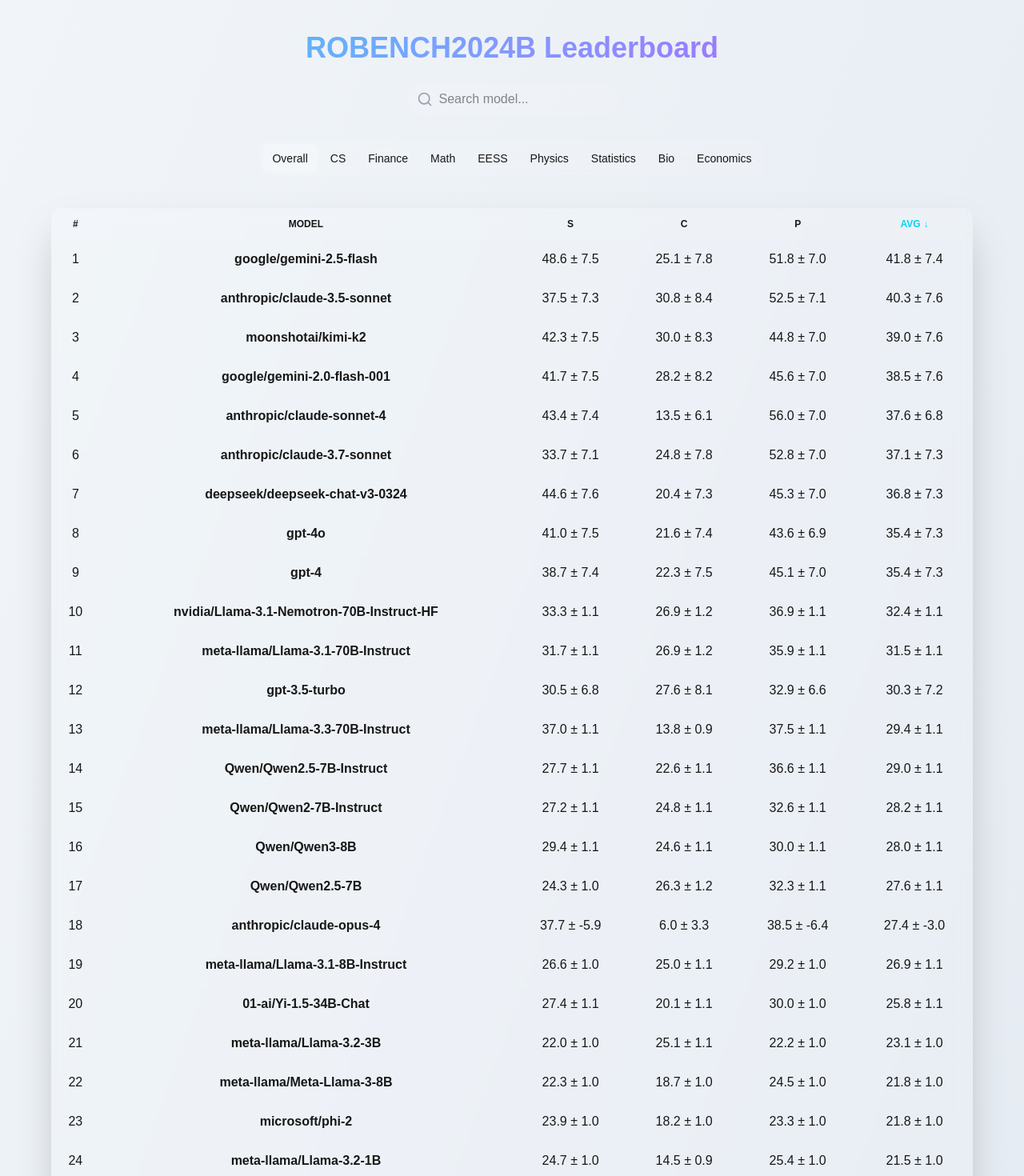
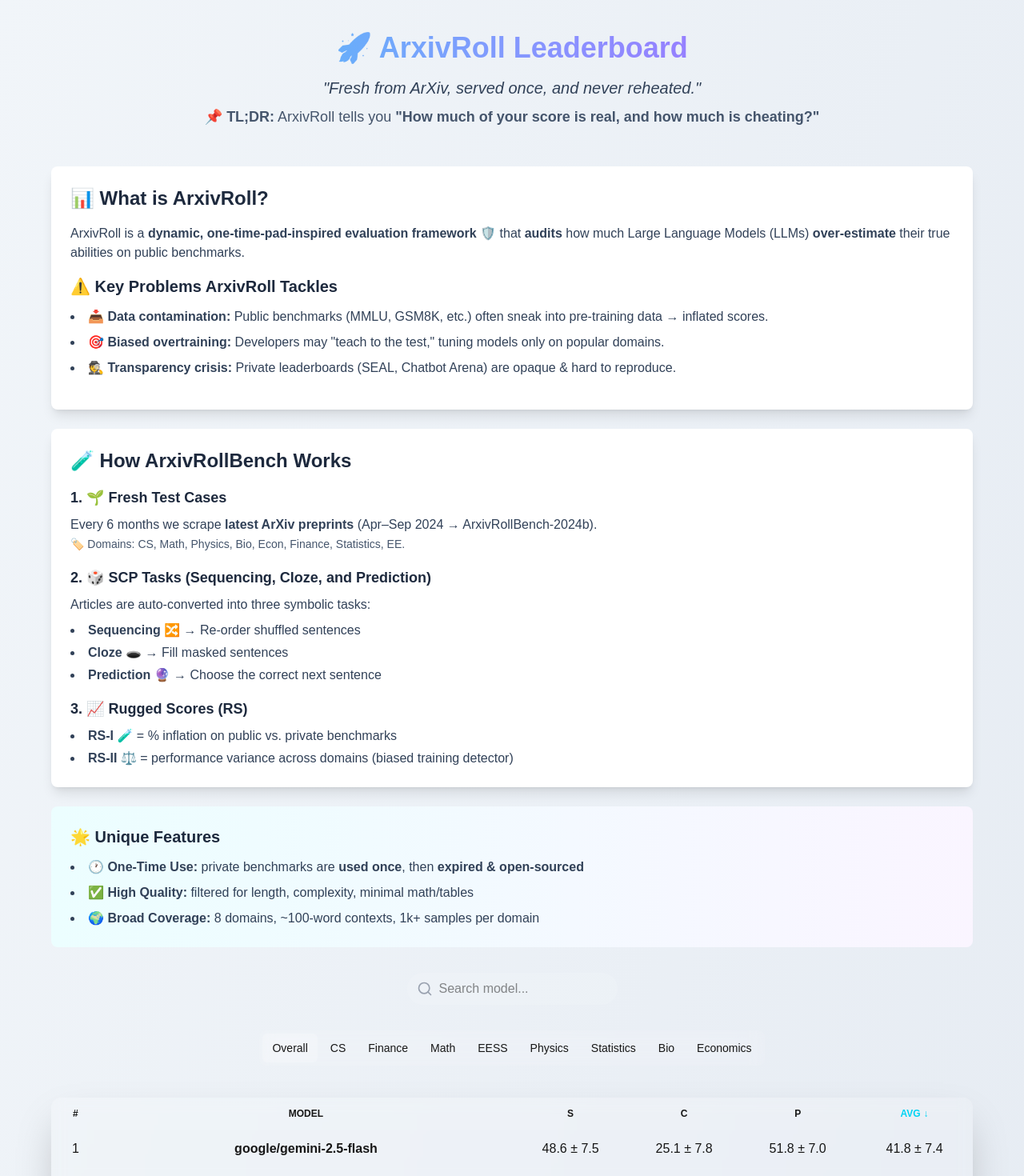
Before and after one commit to liangzid/arxivbenchleaderboard, a Next.js app: page / in a window 1280 px wide. Shown: the top 1470 px of the page at 80% size. Built offline with nearby package versions, Linux system fonts and the light colour scheme.

Commit message:
add the basic introduction of ArxivRollBench. Fix the incorrect intro for SCP.

```diff
--- a/src/app/layout.tsx
+++ b/src/app/layout.tsx
@@ -13,8 +13,8 @@
 });
 
 export const metadata: Metadata = {
-  title: "Create Next App",
-  description: "Generated by create next app",
+  title: "Arxiv Roll Bench!",
+  description: "Evaluating an LLM with ArxivRoll~!",
 };
 
 export default function RootLayout({
--- a/src/app/page.tsx
+++ b/src/app/page.tsx
@@ -11,9 +11,77 @@
   return (
     <main className="min-h-screen bg-gradient-to-br from-slate-100 to-slate-200 dark:from-slate-900 dark:to-slate-800">
       <div className="container mx-auto px-4 py-10">
-        <h1 className="text-4xl font-bold text-center bg-clip-text text-transparent bg-gradient-to-r from-cyan-400 to-purple-500">
-          ROBENCH2024B Leaderboard
-        </h1>
+        <div className="text-center mb-12">
+          <h1 className="text-4xl font-bold bg-clip-text text-transparent bg-gradient-to-r from-cyan-400 to-purple-500 mb-4">
+            🚀 ArxivRoll Leaderboard
+          </h1>
+          <p className="text-xl text-slate-700 dark:text-slate-300 mb-2">
+            <em>"Fresh from ArXiv, served once, and never reheated."</em>
+          </p>
+          <p className="text-lg text-slate-600 dark:text-slate-400 max-w-4xl mx-auto mb-6">
+            📌 <strong>TL;DR:</strong> ArxivRoll tells you <strong>"How much of your score is real, and how much is cheating?"</strong>
+          </p>
+        </div>
+
+        <div className="max-w-6xl mx-auto mb-8">
+          <div className="bg-white dark:bg-slate-800 rounded-lg shadow-lg p-6 mb-6">
+            <h2 className="text-2xl font-bold text-slate-800 dark:text-white mb-4">📊 What is ArxivRoll?</h2>
+            <p className="text-slate-700 dark:text-slate-300 mb-4">
+              ArxivRoll is a <strong>dynamic, one-time-pad-inspired evaluation framework</strong> 🛡️ that <strong>audits</strong> how much Large Language Models (LLMs) <strong>over-estimate</strong> their true abilities on public benchmarks.
+            </p>
+
+            <h3 className="text-xl font-semibold text-slate-800 dark:text-white mb-3">⚠️ Key Problems ArxivRoll Tackles</h3>
+            <ul className="list-disc list-inside text-slate-700 dark:text-slate-300 space-y-2 mb-4">
+              <li><strong>📥 Data contamination:</strong> Public benchmarks (MMLU, GSM8K, etc.) often sneak into pre-training data → inflated scores.</li>
+              <li><strong>🎯 Biased overtraining:</strong> Developers may "teach to the test," tuning models only on popular domains.</li>
+              <li><strong>🕵️ Transparency crisis:</strong> Private leaderboards (SEAL, Chatbot Arena) are opaque & hard to reproduce.</li>
+            </ul>
+          </div>
+
+          <div className="bg-white dark:bg-slate-800 rounded-lg shadow-lg p-6 mb-6">
+            <h2 className="text-2xl font-bold text-slate-800 dark:text-white mb-4">🧪 How ArxivRollBench Works</h2>
+
+            <div className="space-y-4">
+              <div>
+                <h3 className="text-lg font-semibold text-slate-800 dark:text-white mb-2">1. 🌱 Fresh Test Cases</h3>
+                <p className="text-slate-700 dark:text-slate-300">
+                  Every 6 months we scrape <strong>latest ArXiv preprints</strong> (Apr–Sep 2024 → ArxivRollBench-2024b).<br/>
+                  <span className="text-sm text-slate-600 dark:text-slate-400">🏷️ Domains: CS, Math, Physics, Bio, Econ, Finance, Statistics, EE.</span>
+                </p>
+              </div>
+
+              <div>
+                <h3 className="text-lg font-semibold text-slate-800 dark:text-white mb-2">2. 🎲 SCP Tasks (Sequencing, Cloze, and Prediction)</h3>
+                <p className="text-slate-700 dark:text-slate-300 mb-2">
+                  Articles are auto-converted into three symbolic tasks:
+                </p>
+                <ul className="list-disc list-inside text-slate-700 dark:text-slate-300 space-y-1">
+                  <li><strong>Sequencing 🔀</strong> → Re-order shuffled sentences</li>
+                  <li><strong>Cloze 🕳️</strong> → Fill masked sentences</li>
+                  <li><strong>Prediction 🔮</strong> → Choose the correct next sentence</li>
+                </ul>
+              </div>
+
+              <div>
+                <h3 className="text-lg font-semibold text-slate-800 dark:text-white mb-2">3. 📈 Rugged Scores (RS)</h3>
+                <ul className="list-disc list-inside text-slate-700 dark:text-slate-300 space-y-1">
+                  <li><strong>RS-I 🧪</strong> = % inflation on public vs. private benchmarks</li>
+                  <li><strong>RS-II ⚖️</strong> = performance variance across domains (biased training detector)</li>
+                </ul>
+              </div>
+            </div>
+          </div>
+
+          <div className="bg-gradient-to-r from-cyan-50 to-purple-50 dark:from-cyan-900/20 dark:to-purple-900/20 rounded-lg p-6">
+            <h2 className="text-xl font-bold text-slate-800 dark:text-white mb-3">🌟 Unique Features</h2>
+            <ul className="list-disc list-inside text-slate-700 dark:text-slate-300 space-y-2">
+              <li><strong>🕐 One-Time Use:</strong> private benchmarks are <strong>used once</strong>, then <strong>expired & open-sourced</strong></li>
+              <li><strong>✅ High Quality:</strong> filtered for length, complexity, minimal math/tables</li>
+              <li><strong>🌍 Broad Coverage:</strong> 8 domains, ~100-word contexts, 1k+ samples per domain</li>
+            </ul>
+          </div>
+        </div>
+
         <Toolbar />
         <div className="flex justify-center mt-8">
           <TabNavigation activeTab={activeTab} onTabChange={setActiveTab} />
--- a/src/components/RobenchScpRadarCharts.tsx
+++ b/src/components/RobenchScpRadarCharts.tsx
@@ -45,9 +45,9 @@
   }, [resultsData]);
 
   const chartTypes = [
-    { key: 's' as const, label: 'Selection', color: 'text-blue-400' },
-    { key: 'c' as const, label: 'Configuration', color: 'text-green-400' },
-    { key: 'p' as const, label: 'Performance', color: 'text-purple-400' },
+    { key: 's' as const, label: 'Sequencing', color: 'text-blue-400' },
+    { key: 'c' as const, label: 'Cloze', color: 'text-green-400' },
+    { key: 'p' as const, label: 'Prediction', color: 'text-purple-400' },
   ];
 
   if (loading) {
@@ -107,10 +107,10 @@
     <div className="space-y-6">
       <div className="text-center">
         <h2 className="text-3xl font-bold text-white mb-2">
-          RobenchSCP Radar Analysis
+          ArxivRoll SCP Radar Analysis
         </h2>
         <p className="text-gray-400 max-w-2xl mx-auto">
-          Interactive radar charts showing model performance across all RobenchSCP scenarios with standard deviation ranges.
+          Interactive radar charts showing model performance across all Sequencing, Cloze, and Prediction tasks with standard deviation ranges.
         </p>
       </div>
 
@@ -148,9 +148,9 @@
       <div className="bg-gray-800/50 backdrop-blur-sm border border-gray-700 rounded-lg p-4">
         <h3 className="text-sm font-medium text-gray-300 mb-3">Understanding the Scores</h3>
         <div className="text-sm text-gray-400 space-y-2">
-          <p><span className="text-blue-400 font-medium">Selection (S):</span> Setup and initialization performance</p>
-          <p><span className="text-green-400 font-medium">Configuration (C):</span> Parameter and configuration handling</p>
-          <p><span className="text-purple-400 font-medium">Performance (P):</span> Final task execution and results</p>
+          <p><span className="text-blue-400 font-medium">Sequencing (S):</span> Re-order shuffled sentences performance</p>
+          <p><span className="text-green-400 font-medium">Cloze (C):</span> Fill masked sentences accuracy</p>
+          <p><span className="text-purple-400 font-medium">Prediction (P):</span> Choose correct next sentence accuracy</p>
           <p className="mt-2 text-gray-500">
             Hover over data points to see exact scores with standard deviation ranges.
           </p>
--- a/src/lib/robenchScpParser.ts
+++ b/src/lib/robenchScpParser.ts
@@ -107,9 +107,9 @@
 
 export function getScoreTypeDisplayName(scoreType: 's' | 'c' | 'p'): string {
   const names = {
-    s: 'Selection',
-    c: 'Configuration',
-    p: 'Performance',
+    s: 'Sequencing',
+    c: 'Cloze',
+    p: 'Prediction',
   };
   return names[scoreType];
 }
```
